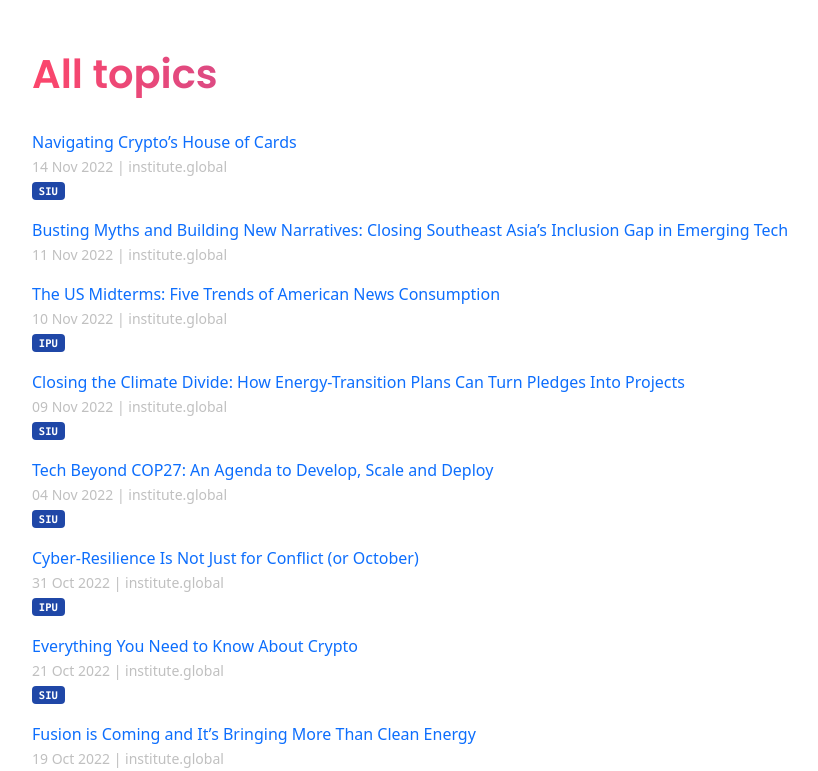
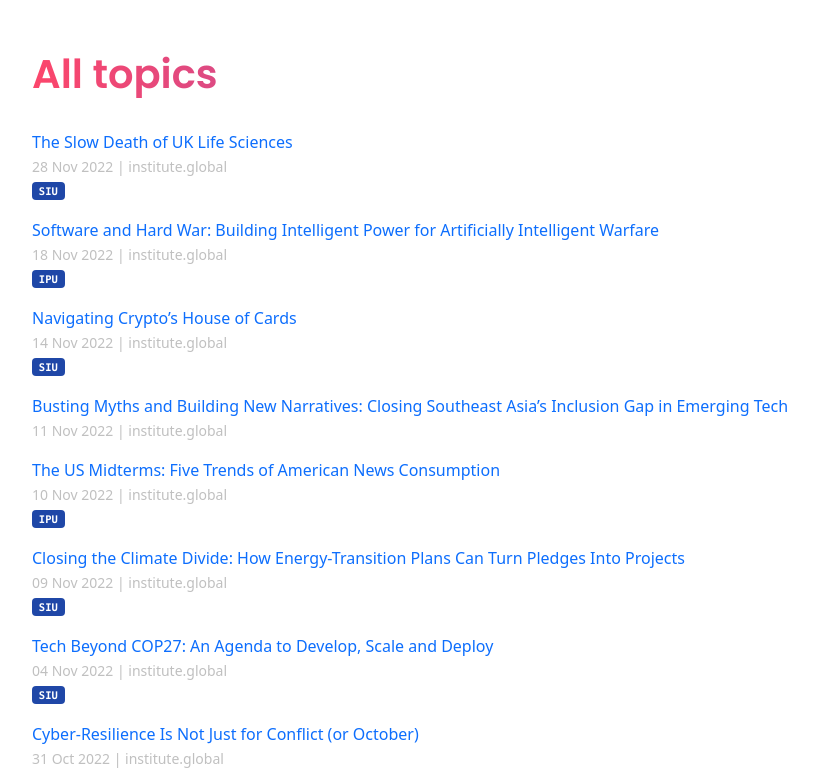
Before and after one commit to techpolicyio/techpolicyio.github.io, a Jekyll site: the page built from pages/home.md, in a window 1280 px wide and 900 px high, scrolled down 764 px, cut to the strip 129-900 px from the top of the window. Shown: the whole strip, without its empty margins (50-868 px from the left). Built offline with Jekyll 4.4.1, drawn with Linux system fonts in a browser that asks for light colours.

Commit message:
Update links.yml

```diff
--- a/_data/links.yml
+++ b/_data/links.yml
@@ -1565,3 +1565,11 @@
   url: https://institute.global/policy/navigating-cryptos-house-cards
   date: 2022-11-14
   unit: siu
+- title: "Software and Hard War: Building Intelligent Power for Artificially Intelligent Warfare"
+  url: https://institute.global/policy/software-and-hard-war-building-intelligent-power-artificially-intelligent-warfare
+  date: 2022-11-18
+  unit: ipu
+- title: "The Slow Death of UK Life Sciences"
+  url: https://institute.global/policy/slow-death-uk-life-sciences
+  date: 2022-11-28
+  unit: siu
```
